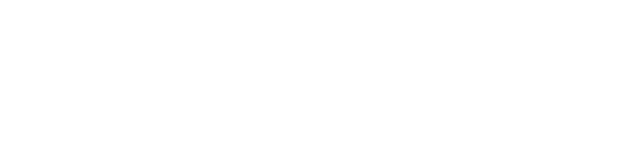
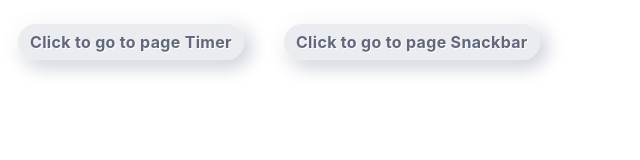
Before and after one commit to AndreyTara/goit-js-hw-10, a website built with Vite: page src/index.html in a window 1280 px wide. Shown: the whole page, without its empty margins (0-640 px from the left). Built offline with nearby package versions, Linux system fonts and the light colour scheme.

Commit message:
'adds-files-html'

```diff
--- a/src/index.html
+++ b/src/index.html
@@ -8,7 +8,22 @@
     <link rel="stylesheet" href="./css/styles.css" />
   </head>
   <body>
-    <load ="partials/header.html" />
+    <header class="header section">
+      <nav class="nav">
+        <ul class="nav-list">
+          <li class="nav-item">
+            <a href="./1-timer.html" class="nav-link section-link"
+              >Click to go to page Timer</a
+            >
+          </li>
+          <li class="nav-item">
+            <a href="./2-snackbar.html" class="nav-link section-link"
+              >Click to go to page Snackbar</a
+            >
+          </li>
+        </ul>
+      </nav>
+    </header>
 
     <script type="module" src="./main.js"></script>
   </body>
```
